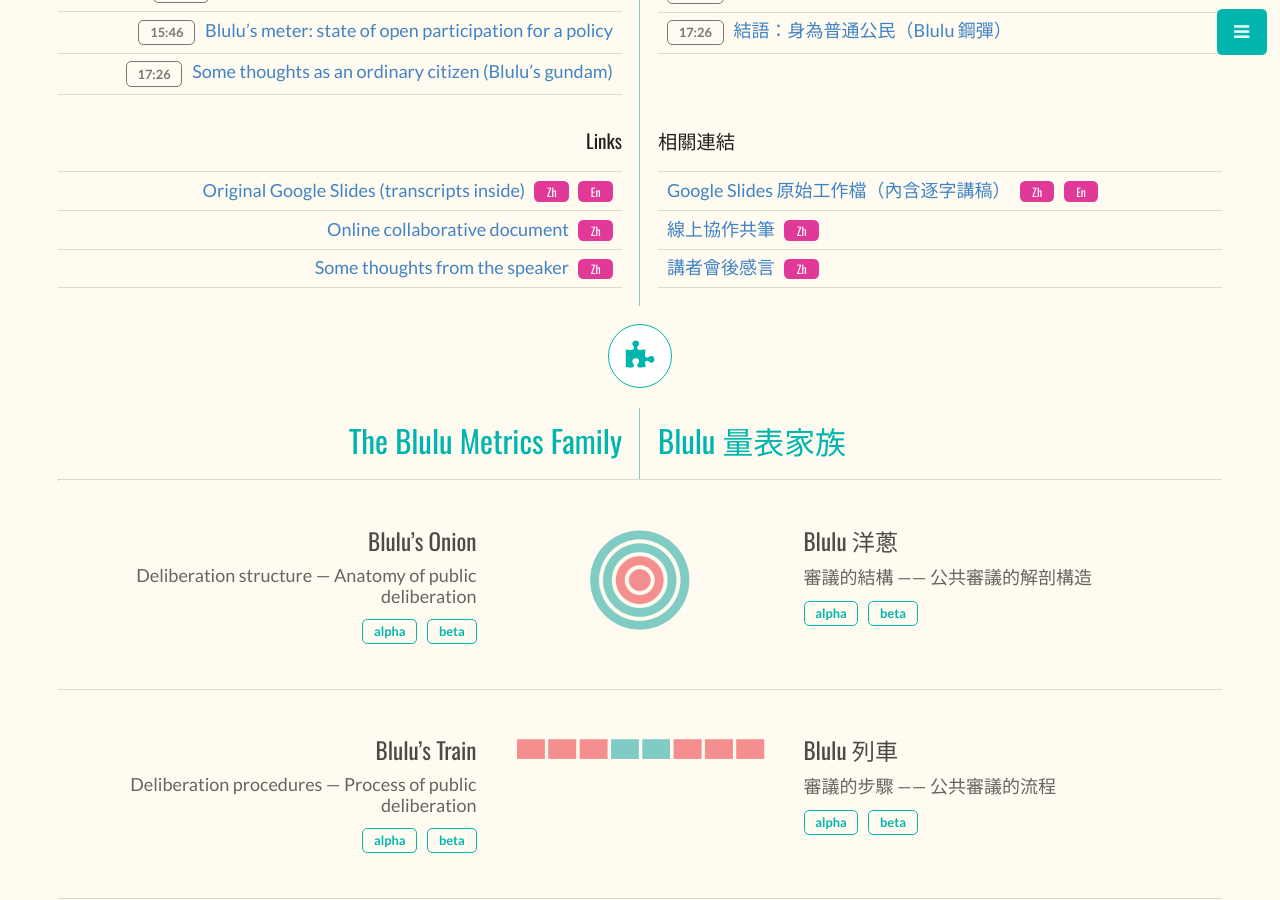
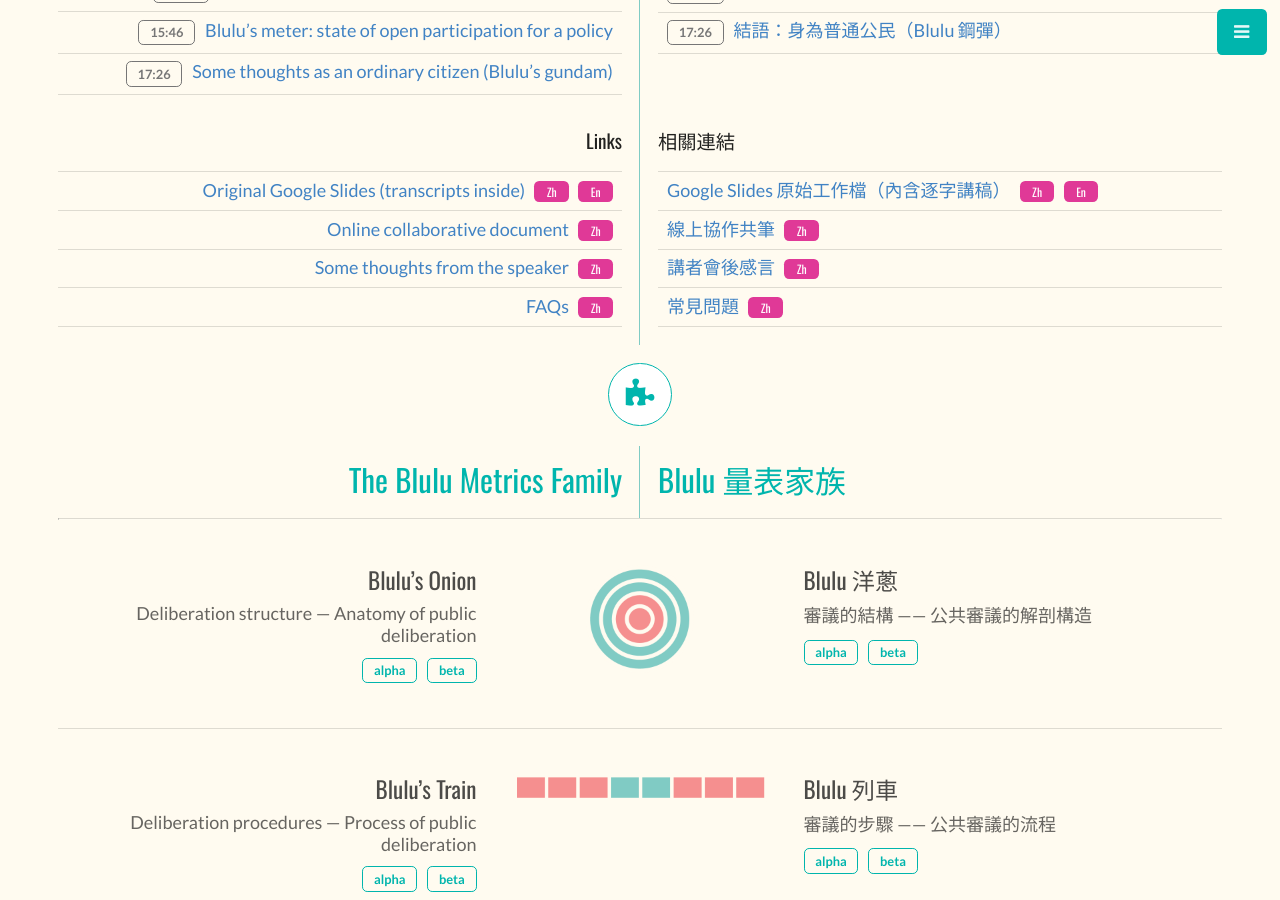
Before and after one commit to ETBlue/blulu, a Jekyll site: the page built from index.html, in a window 1280 px wide and 900 px high, scrolled down 7846 px. Built offline with Jekyll 4.4.1, drawn with Linux system fonts in a browser that asks for light colours.

Commit message:
add faqs

```diff
--- a/_data/meta.yml
+++ b/_data/meta.yml
@@ -457,6 +457,11 @@
         url: https://etblue.blogspot.tw/2015/12/loomio-20-blulu.html
         language:
           - Zh
+      - title: FAQs
+        title_tw: 常見問題
+        url: https://etblue.blogspot.tw/2017/08/blulu-gamma-faq.html
+        language:
+          - Zh
 
 
 painting:
```
